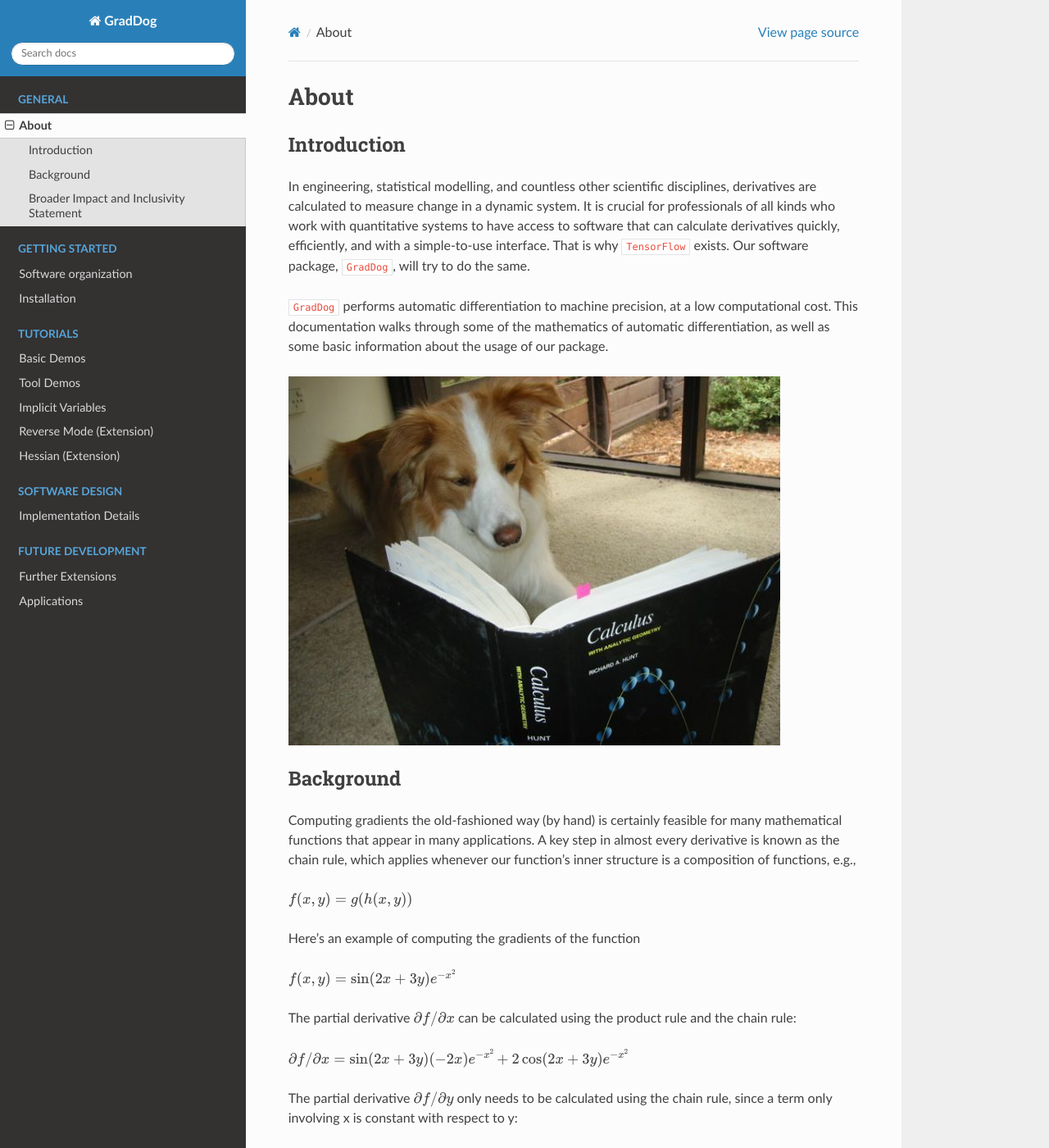
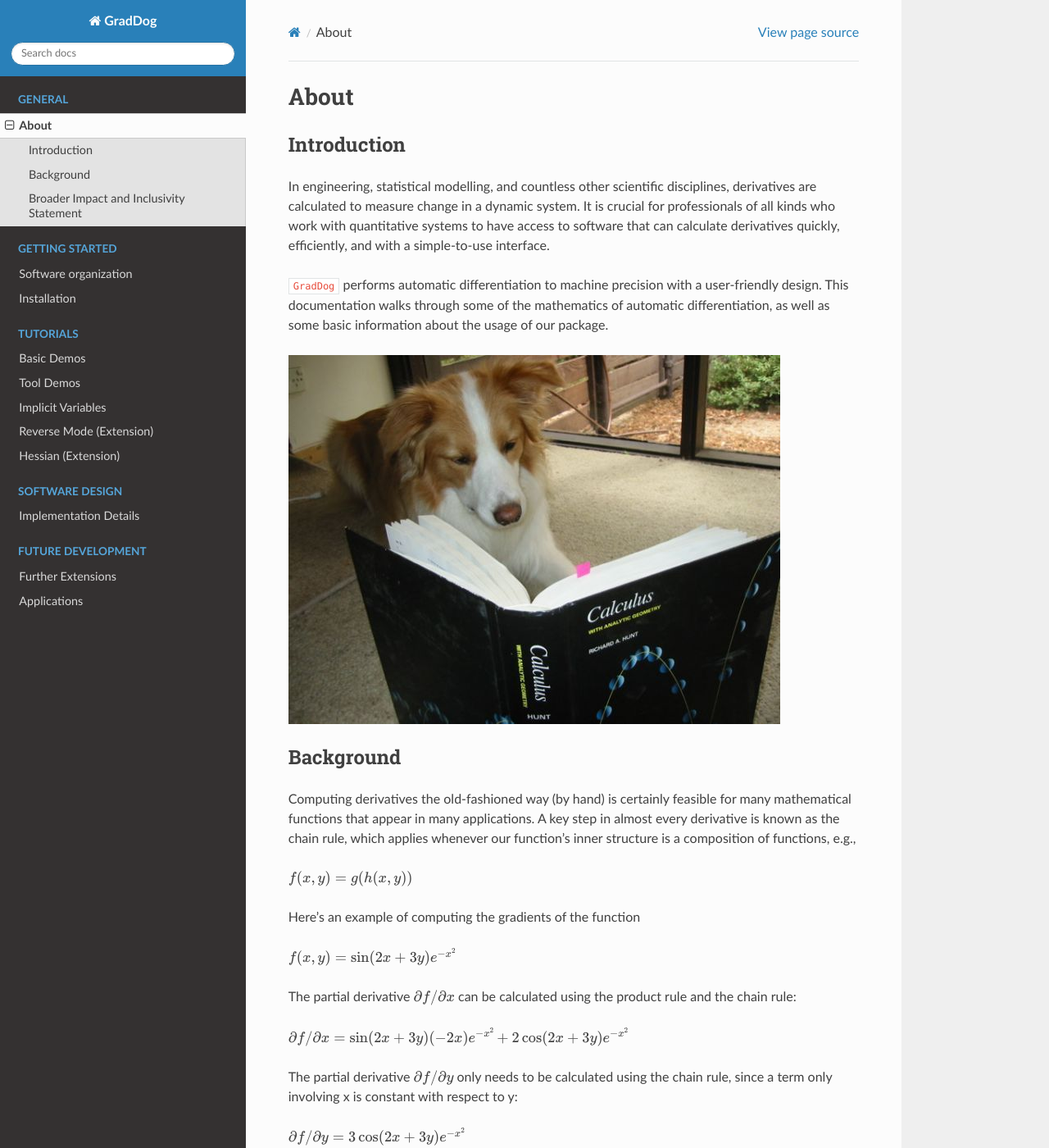
Before and after one commit to git-fetch-git-roll-over/GradDog, a Sphinx documentation site: the page built from docs/source/about.rst, in a window 1280 px wide and 1400 px high. Shown: the whole window at 82% size. Built offline with Sphinx 7.4.7 and the Read the Docs theme 2.0.0, drawn with Linux system fonts in a browser that asks for light colours; some of the changed text lies outside the part shown.

Commit message:
Update about.rst

```diff
--- a/docs/source/about.rst
+++ b/docs/source/about.rst
@@ -3,16 +3,16 @@
 
 Introduction
 ------------
-In engineering, statistical modelling, and countless other scientific disciplines, derivatives are calculated to measure change in a dynamic system. It is crucial for professionals of all kinds who work with quantitative systems to have access to software that can calculate derivatives quickly, efficiently, and with a simple-to-use interface. That is why ``TensorFlow`` exists. Our software package, ``GradDog``, will try to do the same.
+In engineering, statistical modelling, and countless other scientific disciplines, derivatives are calculated to measure change in a dynamic system. It is crucial for professionals of all kinds who work with quantitative systems to have access to software that can calculate derivatives quickly, efficiently, and with a simple-to-use interface.
 
-``GradDog`` performs automatic differentiation to machine precision, at a low computational cost. This documentation walks through some of the mathematics of automatic differentiation, as well as some basic information about the usage of our package.
+``GradDog`` performs automatic differentiation to machine precision with a user-friendly design. This documentation walks through some of the mathematics of automatic differentiation, as well as some basic information about the usage of our package.
 
 .. image:: ../../images/dog.jpg
   :width: 600
 
 Background
 ----------
-Computing gradients the old-fashioned way (by hand) is certainly feasible for many mathematical functions that appear in many applications. A key step in almost every derivative is known as the chain rule, which applies whenever our function's inner structure is a composition of functions, e.g.,
+Computing derivatives the old-fashioned way (by hand) is certainly feasible for many mathematical functions that appear in many applications. A key step in almost every derivative is known as the chain rule, which applies whenever our function's inner structure is a composition of functions, e.g.,
 
 :math:`\\f(x, y) = g(h(x, y))`
 
@@ -42,7 +42,7 @@
 
 Yeah, we would prefer not to do that by hand.
 
-The ``GradDog`` package is able to do automatic differeniation to any numerical functions in `forward mode` and another new feature we have have included is the `reverse mode`. Please go to `Reverse Mode <https://graddog.readthedocs.io/en/latest/reverse_mode.html>`_ section for more details.
+The ``GradDog`` package is able to do automatic differeniation in both `forward mode` and `reverse mode`. Please go to `Reverse Mode <https://graddog.readthedocs.io/en/latest/reverse_mode.html>`_ section for more details.
 
 
 Broader Impact and Inclusivity Statement
```
